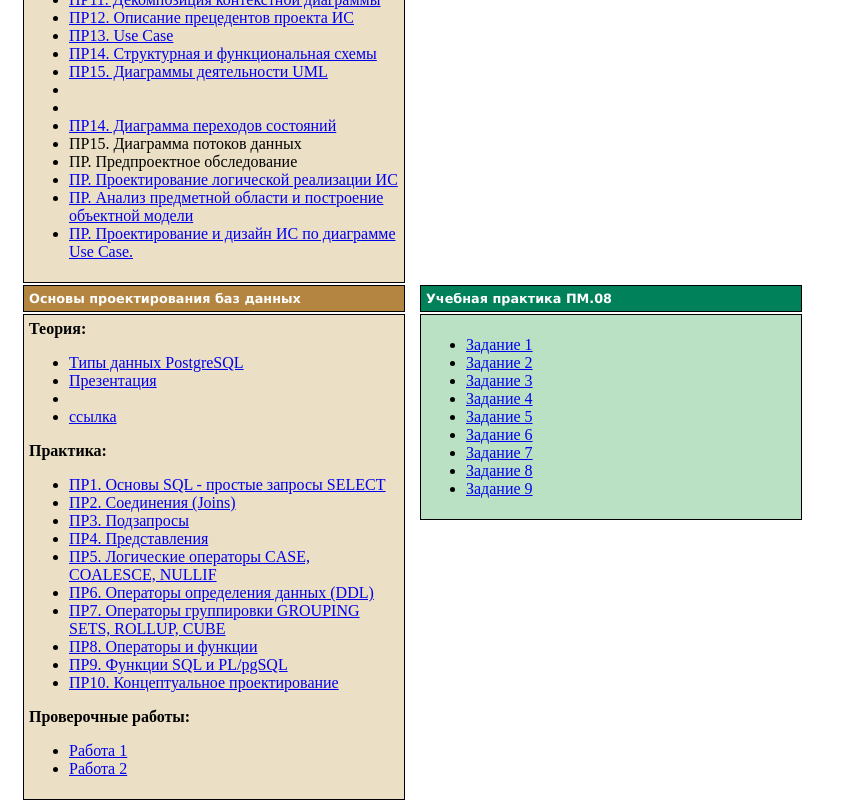
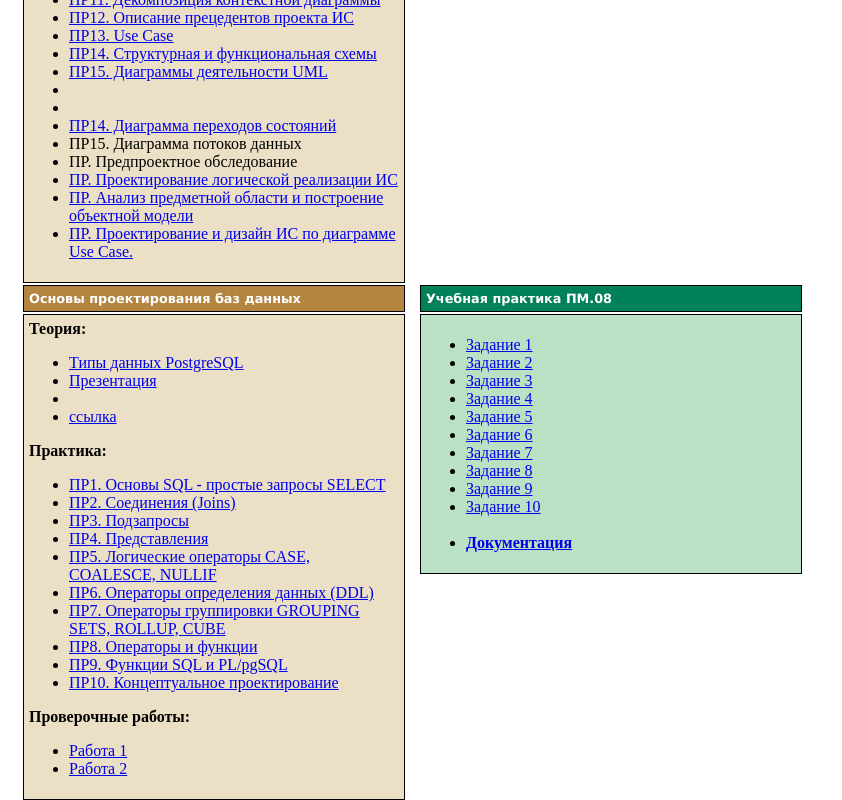
Before and after one commit to mdk05/mdk05.github.io, a plain HTML site: page index.html in a window 1280 px wide. Shown: the part 459-1259 px from the top of the page, without its empty margins (0-842 px from the left). Drawn offline with Linux system fonts and the light colour scheme.

Commit message:
Update index.html

```diff
--- a/index.html
+++ b/index.html
@@ -247,10 +247,13 @@
  <li><a href="https://drive.google.com/file/d/1sKcuRMQo8JpGqSABSNbY2yViIFCDSRE_/view?usp=sharing">Задание 5</a></li>
  <li><a href="https://drive.google.com/file/d/1KLkJa9yBKIyyirpEo1MlYRwIe0cN4qmT/view?usp=sharing">Задание 6</a></li>
  <li><a href="https://drive.google.com/file/d/1h7vk_Q9TP43B1GCx21anYsQLOhz7uIXf/view?usp=sharing">Задание 7</a></li>
- <li><a href="#">Задание 8</a></li>
+ <li><a href="https://drive.google.com/file/d/1IGZSGa9VK_waXvBVnIfdpmyfHQ2qSk0M/view?usp=sharing">Задание 8</a></li>
  <li><a href="https://drive.google.com/file/d/1E8kGf6j8ZGy8RmbGBd2zMF-26ce6Iy4K/view?usp=sharing">Задание 9</a></li>
+ <li><a href="#">Задание 10</a></li>
 
+<BR>
 
+	      <li><a href="#"><B>Документация</B></a></li>
      </ul>
 	</div>
 
```
